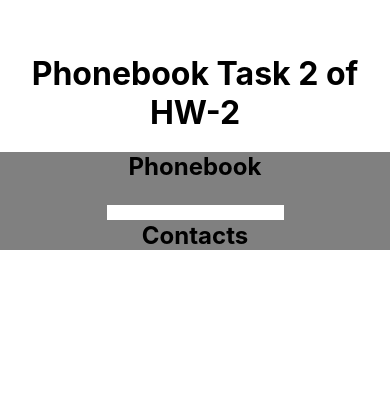
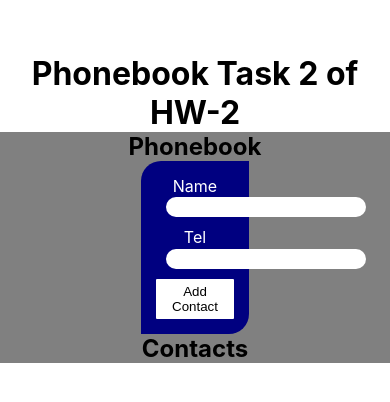
Before and after one commit to dsamyliak/goit-react-hw-02-phonebook, a React (Create React App) app: page / in a window 390 px wide. Shown: the part 326-728 px from the top of the page. Built offline with nearby package versions, Linux system fonts and the light colour scheme.

Commit message:
update phonebook section

```diff
--- a/src/App.css
+++ b/src/App.css
@@ -1,6 +1,4 @@
 .App {
   text-align: center;
-  background-color: white;
-  color: black;
   margin: 45vh auto;
 }
--- a/src/App.js
+++ b/src/App.js
@@ -1,37 +1,47 @@
 import "./App.css";
-import React from 'react';
+import React from "react";
+// import ReactDOM from "react-dom";
 import Section from "./components/Section/Section";
-
+import Phonebook from "./components/Phonebook/Phonebook";
 
 class App extends React.Component {
-
   state = {
     contacts: [],
-    name: '',
+    name: "",
+    tel: "",
   };
 
+  formSubmitHandler = (newContact) => {
+    console.log(newContact);
 
+    this.setState((prevState) => ({
+      contacts: [...prevState.contacts, newContact],
+    }));
+  };
 
   render() {
+    console.log(this.state);
 
-  return (
-    <div className="App">
-      <><h1>Phonebook Task 2 of HW-2</h1></>
-      <Section title="Phonebook" numberH="1">
-        <form>
-          <input
-  type="text"
-  name="name"
-  pattern="^[a-zA-Zа-яА-Я]+(([' -][a-zA-Zа-яА-Я ])?[a-zA-Zа-яА-Я]*)*$"
-  title="Name may contain only letters, apostrophe, dash and spaces. For example Adrian, Jacob Mercer, Charles de Batz de Castelmore d'Artagnan"
-  required
-/>
-        </form>
-      </Section>
-      <Section title="Contacts" numberH="2"></Section>
-    </div>
-    )
-  };
-};
+    return (
+      <div className="App">
+        <>
+          <h1>Phonebook Task 2 of HW-2</h1>
+        </>
+
+        <Section title="Phonebook">
+          <Phonebook
+            className="Phonebook__Form"
+            contacts={this.state.contacts}
+            name={this.state.name}
+            tel={this.state.tel}
+            onSubmit={this.formSubmitHandler}
+          ></Phonebook>
+        </Section>
+
+        <Section title="Contacts"></Section>
+      </div>
+    );
+  }
+}
 
 export default App;
--- /dev/null
+++ b/src/components/Phonebook/Phonebook.css
@@ -0,0 +1,35 @@
+.Phonebook__Form {
+  display: block;
+  margin: 0 auto;
+  padding: 15px;
+  width: 20vw;
+  border-radius: 20px 0 20px 0;
+  background-color: navy;
+}
+
+h2 {
+  color: white;
+}
+
+input {
+  width: 200px;
+  height: 20px;
+  border-radius: 10px;
+  margin-bottom: 10px;
+  margin-left: 10px;
+}
+
+button {
+  padding: 5px 10px;
+  width: auto;
+  height: auto;
+  border-radius: 1px;
+  background-color: white;
+  color: black;
+}
+
+label {
+  display: block;
+  color: white;
+  padding: 0px;
+}
--- /dev/null
+++ b/src/components/Phonebook/Phonebook.js
@@ -0,0 +1,68 @@
+import React from "react";
+import "./Phonebook.css";
+import { nanoid } from "nanoid";
+
+class Phonebook extends React.Component {
+  nameId = nanoid();
+  telId = nanoid();
+
+  state = {
+    name: "",
+    tel: "",
+  };
+
+  handleInputChange = (e) => {
+    const { name, value } = e.currentTarget;
+    this.setState({ [name]: value });
+  };
+
+  handleSubmit = (e) => {
+    e.preventDefault();
+    this.props.onSubmit(this.state);
+    this.reset();
+    // e.currentTarget.reset();
+  };
+
+  reset = () => {
+    this.setState({
+      name: "",
+      tel: "",
+    });
+  };
+
+  render() {
+    return (
+      <form onSubmit={this.handleSubmit} className="Phonebook__Form">
+        <label htmlFor={this.nameId}>
+          Name
+          <input
+            className="Phonebook__Input"
+            type="text"
+            name="name"
+            pattern="^[a-zA-Zа-яА-Я]+(([' -][a-zA-Zа-яА-Я ])?[a-zA-Zа-яА-Я]*)*$"
+            title="Name may contain only letters, apostrophe, dash and spaces. For example Adrian, Jacob Mercer, Charles de Batz de Castelmore d'Artagnan"
+            required
+            id={this.nameId}
+            value={this.state.name}
+            onChange={this.handleInputChange}
+          />
+        </label>
+        <label htmlFor={this.telId}>
+          Tel
+          <input
+            type="text"
+            name="tel"
+            value={this.state.tel}
+            id={this.telId}
+            onChange={this.handleInputChange}
+          ></input>
+        </label>
+        <button type="submit" className="Add__Contact">
+          Add Contact
+        </button>
+      </form>
+    );
+  }
+}
+
+export default Phonebook;
--- a/src/components/Section/Section.css
+++ b/src/components/Section/Section.css
@@ -5,7 +5,7 @@
 }
 h1,
 h2 {
-  margin-bottom: 20px;
+  margin: 0px;
 }
 .Section {
   display: block;
```
Also changed, not shown: src/components/Contacts/Contacts.css (added), src/components/Contacts/Contacts.js (added).
